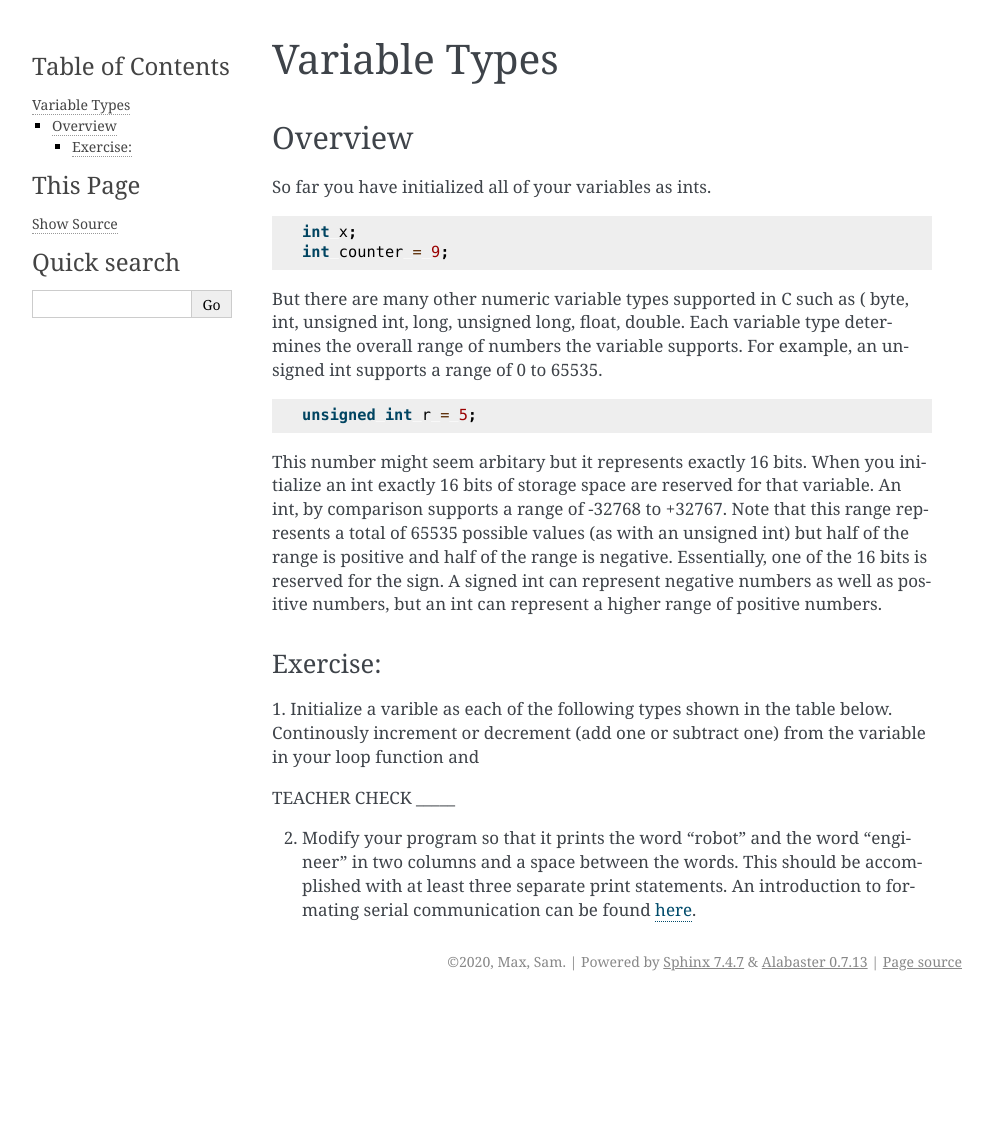
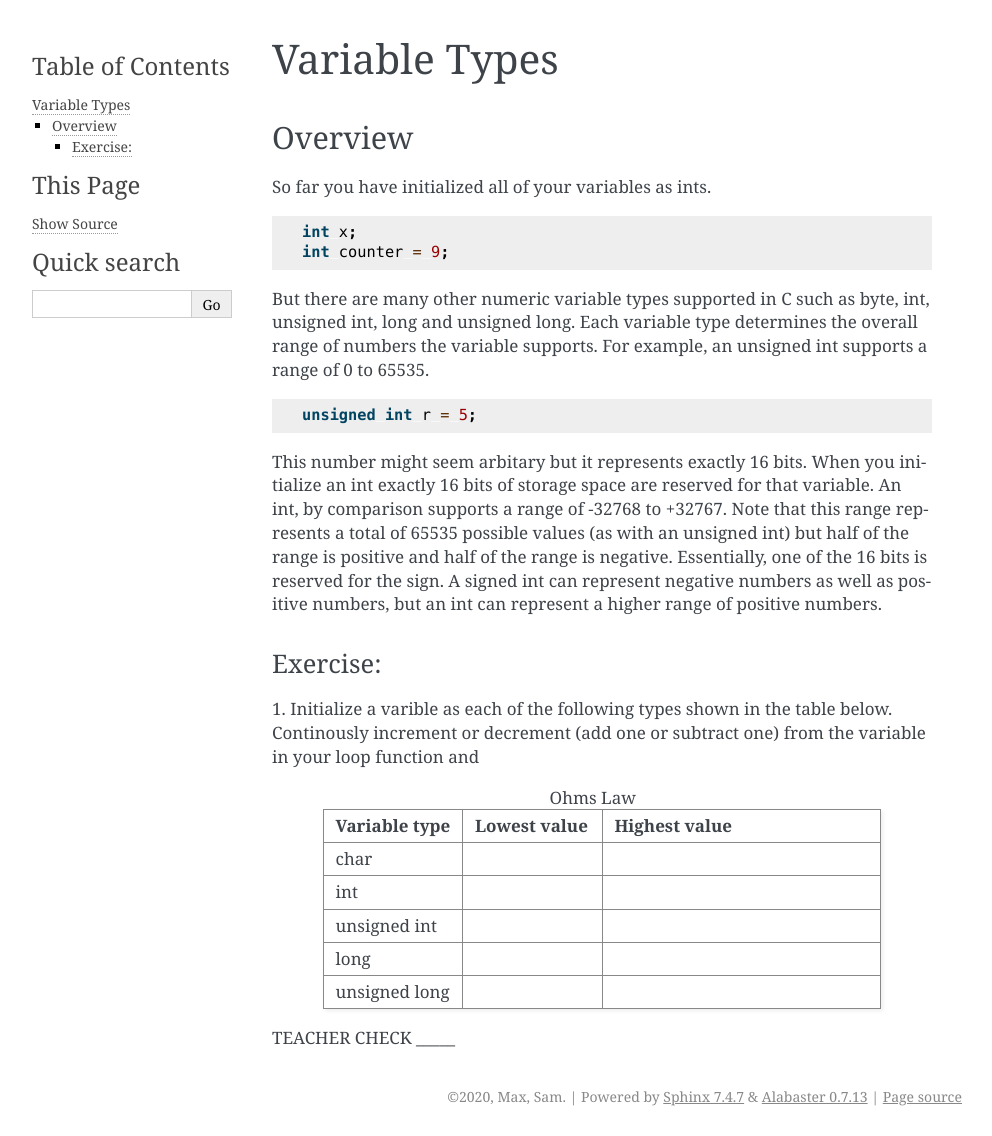
Before and after one commit to maxtkc/mvths-wiki, a Sphinx documentation site: the page built from docs/020a-variable-types.rst, in a window 1280 px wide. Shown: the whole page, without its empty margins (148-1140 px from the left). Built offline with Sphinx 7.4.7, drawn with Linux system fonts in a browser that asks for light colours; before the commit the page ends 1001 px from its top, so only the background shows below that.

Commit message:
Update 020a-variable-types.rst

```diff
--- a/docs/020a-variable-types.rst
+++ b/docs/020a-variable-types.rst
@@ -11,7 +11,7 @@ So far you have initialized all of your variables as ints.
   int x;
   int counter = 9;
 
-But there are many other numeric variable types supported in C such as ( byte, int, unsigned int, long, unsigned long, float, double.
+But there are many other numeric variable types supported in C such as byte, int, unsigned int, long and unsigned long.
 Each variable type determines the overall range of numbers the variable supports. For example, an unsigned int supports a range of 0 to 65535.
 
 .. code-block:: c
@@ -29,9 +29,28 @@ Exercise:
 1. Initialize a varible as each of the following types shown in the table below. Continously increment or decrement (add one or subtract one) from the variable in your
 loop function and
 
+
+.. list-table:: Ohms Law
+   :widths: 25 25 50
+   :header-rows: 1
+
+   * - Variable type
+     - Lowest value
+     - Highest value
+   * - char
+     -
+     -
+   * - int
+     -
+     -
+   * - unsigned int
+     -
+     -
+   * - long
+     -
+     -
+   * - unsigned long
+     -
+     -
+
 TEACHER CHECK \_\_\_\_\_
-
-2. Modify your program so that it prints the word "robot" and the word
-   "engineer" in two columns and a space between the words. This should
-   be accomplished with at least three separate print statements. An
-   introduction to formating serial communication can be found `here <https://www.google.com/url?q=https://docs.google.com/document/d/1BmZbXzxnD2j17QToSZ9jeZmnP7burwfksfQq2v4zu-Y/edit#bookmark=id.l7j52u85ivgp>`__.
```
